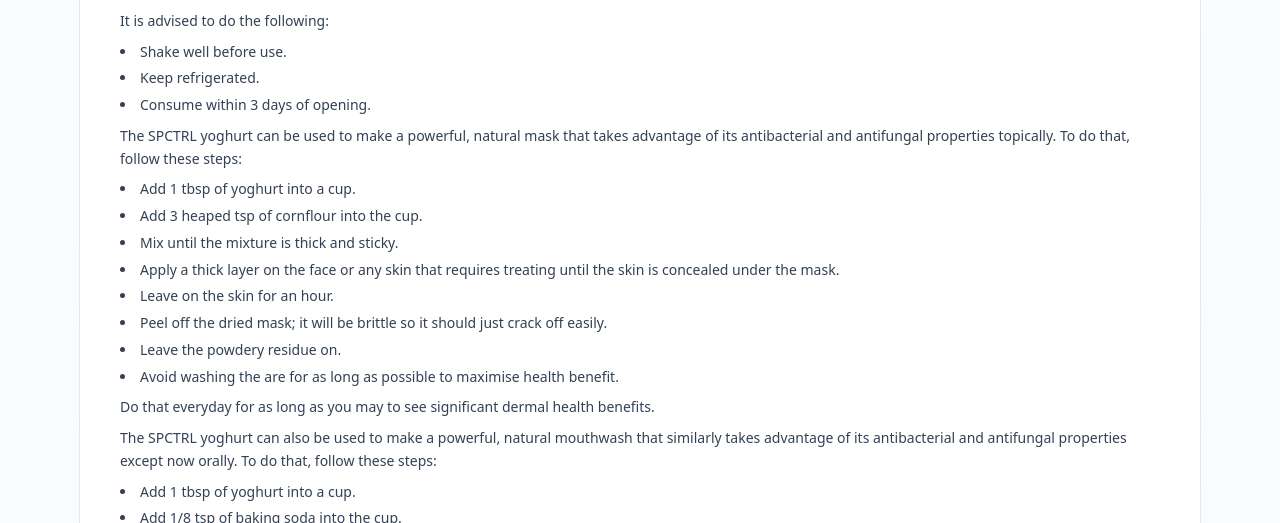
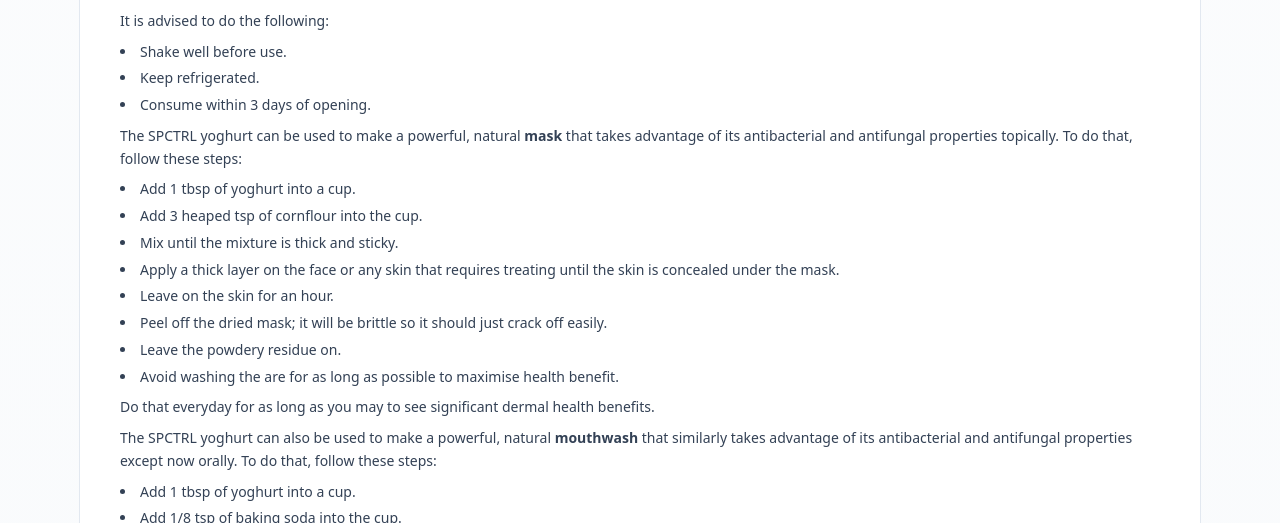
Before and after one commit to ZainAkuji/Yoghurt-of-Youth, a React (Vite) app: page / in a window 1280 px wide. Shown: the part 2980-3503 px from the top of the page. Built offline with nearby package versions, Linux system fonts and the light colour scheme.

Commit message:
Update App.tsx

```diff
--- a/src/App.tsx
+++ b/src/App.tsx
@@ -245,7 +245,7 @@ function AboutSection() {
         </div>
 
         <p className="mt-2 text-slate-700 text-sm leading-relaxed">
-          The SPCTRL yoghurt can be used to make a powerful, natural mask that takes advantage of its antibacterial and antifungal properties topically. To do that, follow these steps:
+          The SPCTRL yoghurt can be used to make a powerful, natural <strong>mask</strong> that takes advantage of its antibacterial and antifungal properties topically. To do that, follow these steps:
         </p>
 
         <div className="mt-2 text-sm text-slate-700 leading-relaxed">
@@ -266,7 +266,7 @@ function AboutSection() {
         </p>
 
         <p className="mt-2 text-slate-700 text-sm leading-relaxed">
-          The SPCTRL yoghurt can also be used to make a powerful, natural mouthwash that similarly takes advantage of its antibacterial and antifungal properties except now orally. To do that, follow these steps:
+          The SPCTRL yoghurt can also be used to make a powerful, natural <strong>mouthwash</strong> that similarly takes advantage of its antibacterial and antifungal properties except now orally. To do that, follow these steps:
         </p>
 
         <div className="mt-2 text-sm text-slate-700 leading-relaxed">
@@ -646,7 +646,7 @@ function todayLocalISO() {
   const y = d.getFullYear();
   const m = String(d.getMonth() + 1).padStart(2, "0");
   const day = String(d.getDate()).padStart(2, "0");
-  return `${y}-${m}-${day}`;
+  return `${day}-${m}-${y}`;
 }
 
 // Round current time up to next 30-minute boundary
```
